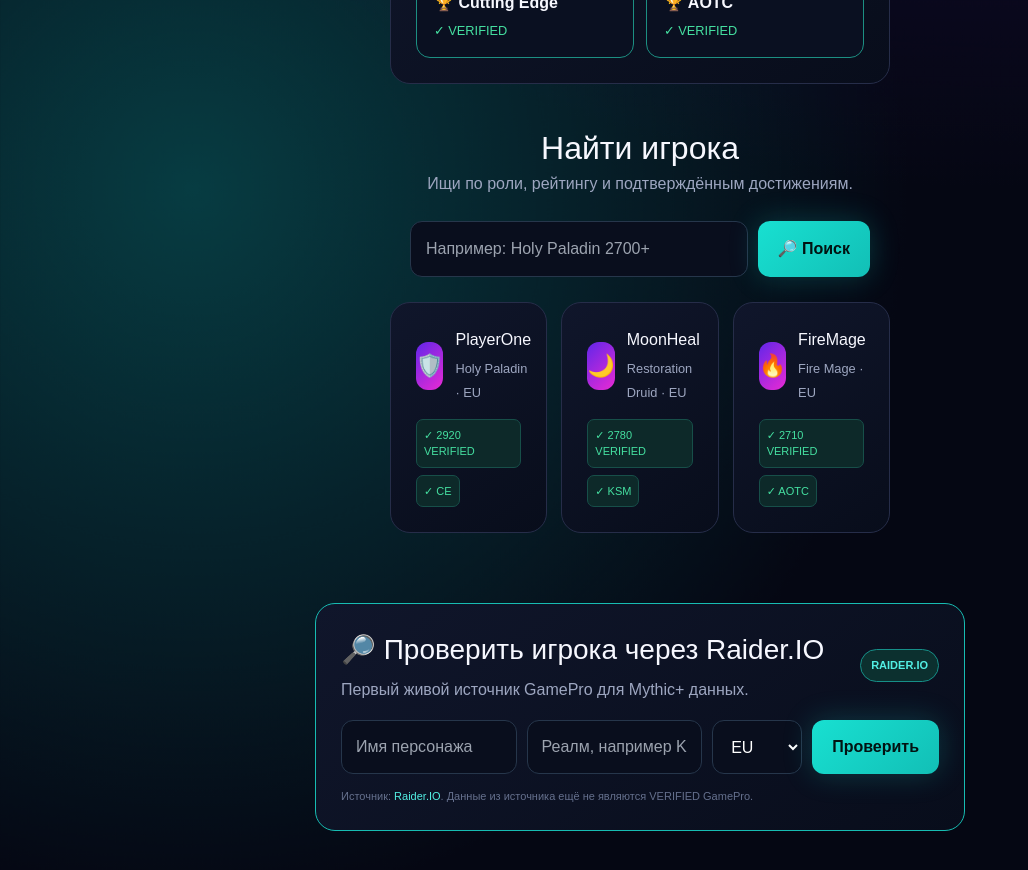
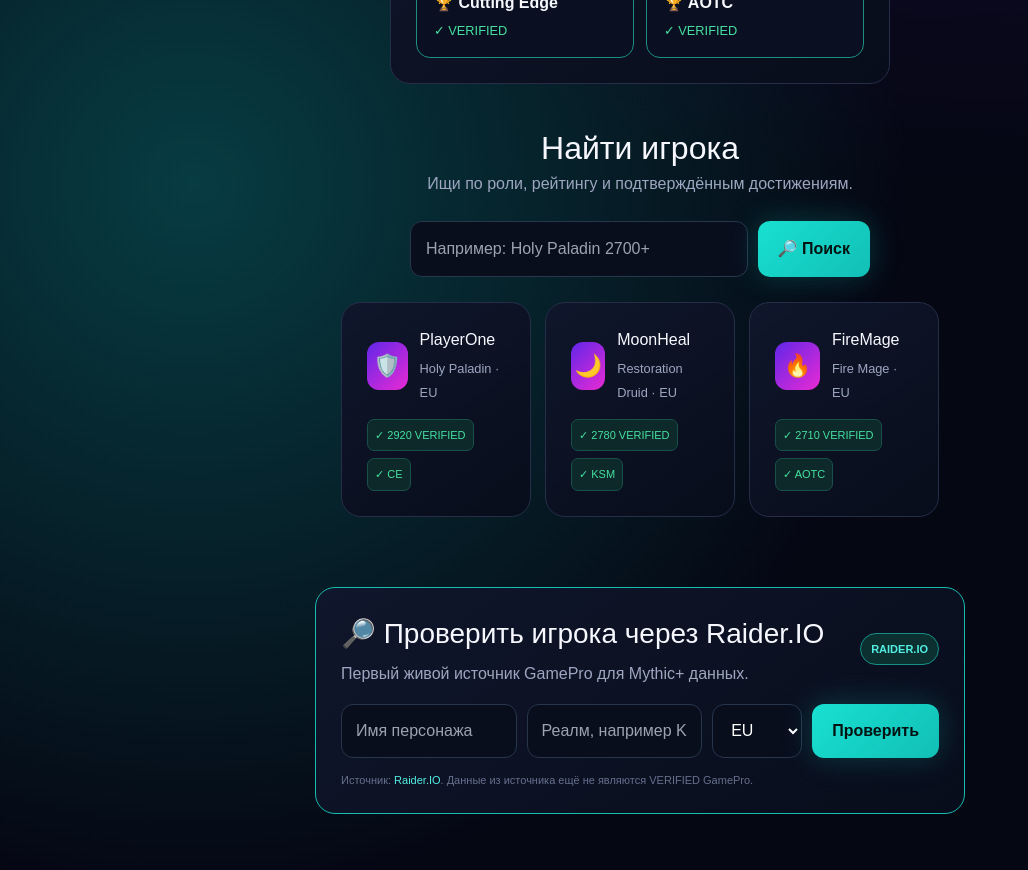
Before and after one commit to vesttrading/gamepro-market, a Next.js app: page / in a window 1280 px wide. Shown: the part 1240-2110 px from the top of the page, without its empty margins (0-1028 px from the left). Built offline with nearby package versions, Linux system fonts and the light colour scheme; no server answers.

Commit message:
Increase max-width of #players to 800px

```diff
--- a/app/globals.css
+++ b/app/globals.css
@@ -130,7 +130,7 @@ div[style*="justifyContent: \"space-between\""] {
 /* 1. НАЙТИ ИГРОКА  Намертво уменьшаем весь общий блок до аккуратных 800px */
 #players {
     width: 100% !important;
-    max-width: 500px !important;
+    max-width: 800px !important;
     margin: 40px auto 0 auto !important; /* Центрируем весь этот блок на экране */
 }
 
```
